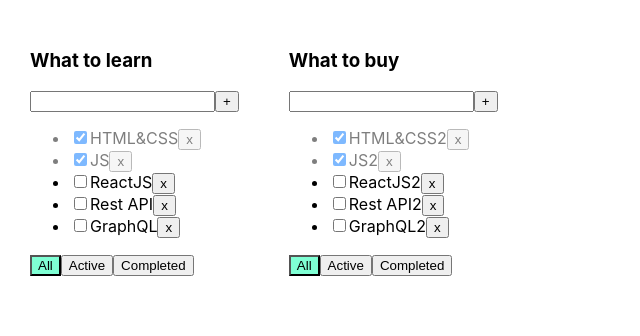
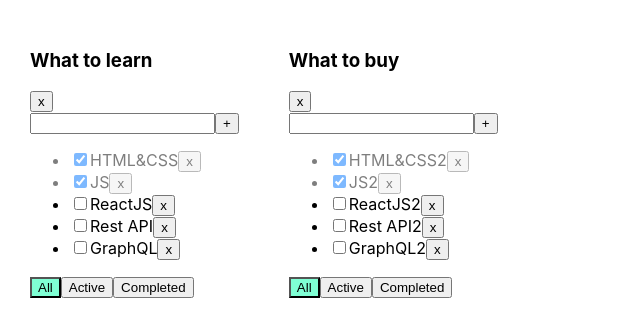
Before and after one commit to a-koloshva/microtasks, a React (Create React App) app: page / in a window 1280 px wide. Shown: the top 336 px of the page, without its empty margins (0-640 px from the left). Built offline with nearby package versions, Linux system fonts and the light colour scheme.

Commit message:
assosiation array

```diff
--- a/src/App.tsx
+++ b/src/App.tsx
@@ -3,11 +3,27 @@
 import { Todolist } from './Todolist';
 import { v1 } from 'uuid';
 
-export type todolistsType = {
+export type TodolistsType = {
   id: string;
   title: string;
+};
+
+type TasksType = {
+  [key: string]: DataFilterType;
+};
+
+type DataFilterType = {
+  data: TaskType[];
   filter: FilterValuesType;
 };
+
+type TaskType = {
+  id: string;
+  title: string;
+  isDone: boolean;
+};
+
+//TaskType[]
 
 export type FilterValuesType = 'all' | 'active' | 'completed';
 
@@ -15,78 +31,122 @@
   let todolistID1 = v1();
   let todolistID2 = v1();
 
-  let [todolists, setTodolists] = useState<Array<todolistsType>>([
-    { id: todolistID1, title: 'What to learn', filter: 'all' },
-    { id: todolistID2, title: 'What to buy', filter: 'all' },
+  // let [todolists, setTodolists] = useState<Array<todolistsType>>([
+  //   { id: todolistID1, title: 'What to learn', filter: 'all' },
+  //   { id: todolistID2, title: 'What to buy', filter: 'all' },
+  // ]);
+
+  // let [tasks, setTasks] = useState({
+  //   [todolistID1]: [
+  //     { id: v1(), title: 'HTML&CSS', isDone: true },
+  //     { id: v1(), title: 'JS', isDone: true },
+  //     { id: v1(), title: 'ReactJS', isDone: false },
+  //     { id: v1(), title: 'Rest API', isDone: false },
+  //     { id: v1(), title: 'GraphQL', isDone: false },
+  //   ],
+  //   [todolistID2]: [
+  //     { id: v1(), title: 'HTML&CSS2', isDone: true },
+  //     { id: v1(), title: 'JS2', isDone: true },
+  //     { id: v1(), title: 'ReactJS2', isDone: false },
+  //     { id: v1(), title: 'Rest API2', isDone: false },
+  //     { id: v1(), title: 'GraphQL2', isDone: false },
+  //   ],
+  // });
+
+  let [todolists, setTodolists] = useState<TodolistsType[]>([
+    { id: todolistID1, title: 'What to learn' },
+    { id: todolistID2, title: 'What to buy' },
   ]);
 
-  let [tasks, setTasks] = useState({
-    [todolistID1]: [
+  let [tasks, setTasks] = useState<TasksType>({
+    [todolistID1]: {
+      data: [
         { id: v1(), title: 'HTML&CSS', isDone: true },
         { id: v1(), title: 'JS', isDone: true },
         { id: v1(), title: 'ReactJS', isDone: false },
         { id: v1(), title: 'Rest API', isDone: false },
         { id: v1(), title: 'GraphQL', isDone: false },
       ],
-    [todolistID2]: [
+      filter: 'all',
+    },
+    [todolistID2]: {
+      data: [
         { id: v1(), title: 'HTML&CSS2', isDone: true },
         { id: v1(), title: 'JS2', isDone: true },
         { id: v1(), title: 'ReactJS2', isDone: false },
         { id: v1(), title: 'Rest API2', isDone: false },
         { id: v1(), title: 'GraphQL2', isDone: false },
       ],
+      filter: 'all',
+    },
   });
 
-  let obj = { id: todolistID1, title: 'What to learn', filter: 'all' };
-  console.log({ ...obj, filter: '123123' });
-
-  // function removeTask(todolistID: string, id: string) {
-  //   setTasks({ ...tasks, [todolistID]: tasks[todolistID].filter((t) => t.id !== id) });
-  // }
-
   function removeTask(todolistID: string, id: string) {
-    console.log(tasks[todolistID]);
+    // setTasks({ ...tasks, [todolistID]: tasks[todolistID].filter((task) => task.id !== id) });
+    setTasks({
+      ...tasks,
+      [todolistID]: {
+        ...tasks[todolistID],
+        data: tasks[todolistID].data.filter((task) => task.id !== id),
+      },
+    });
   }
 
   function addTask(todolistID: string, title: string) {
     let newTask = { id: v1(), title: title, isDone: false };
-    setTasks({ ...tasks, [todolistID]: [newTask, ...tasks[todolistID]] });
+    // setTasks({ ...tasks, [todolistID]: [newTask, ...tasks[todolistID]] });
+    setTasks({
+      ...tasks,
+      [todolistID]: { ...tasks[todolistID], data: [...tasks[todolistID].data, newTask] },
+    });
   }
 
   function changeStatus(todolistID: string, taskId: string, isDone: boolean) {
+    // setTasks({
+    //   ...tasks,
+    //   [todolistID]: tasks[todolistID].map((task) =>
+    //     task.id === taskId ? { ...task, isDone: isDone } : task,
+    //   ),
+    // });
     setTasks({
       ...tasks,
-      [todolistID]: tasks[todolistID].map((t) => (t.id === taskId ? { ...t, isDone: isDone } : t)),
+      [todolistID]: {
+        ...tasks[todolistID],
+        data: tasks[todolistID].data.map((task) =>
+          task.id === taskId ? { ...task, isDone: isDone } : task,
+        ),
+      },
     });
   }
 
-  // function changeFilter(todolistID: string, value: FilterValuesType) {
-  //   setTodolists(
-  //     todolists.map((filtered) =>
-  //       filtered.id === todolistID ? { ...filtered, filter: value } : filtered,
-  //     ),
-  //   );
-  // }
+  function changeFilter(todolistID: string, value: FilterValuesType) {
+    // setTodolists(
+    //   todolists.map((todolist) =>
+    //     todolist.id === todolistID ? { ...todolist, filter: value } : todolist,
+    //   ),
+    // );
+    setTasks({
+      ...tasks,
+      [todolistID]: { ...tasks[todolistID], filter: (tasks[todolistID].filter = value) },
+    });
+  }
 
-  function changeFilter(todolistID: string, value: FilterValuesType) {
-    // console.log([...todolists, todolists.map((todolist)=>todolist.id===todolistID ? {...todolist, filter: value} : todolist));
-    console.log(
-      todolists.map((todolist) =>
-        todolist.id === todolistID ? { ...todolist, filter: value } : todolist,
-      ),
-    );
+  function removeTodolist(todolistID: string) {
+    setTodolists(todolists.filter((todolist) => todolist.id !== todolistID));
+    delete tasks[todolistID];
+    setTasks({ ...tasks });
   }
 
   return (
     <div className="App">
       {todolists.map((mapTodolist) => {
-        let tasksForTodolist = tasks[mapTodolist.id];
+        let tasksForTodolist = tasks[mapTodolist.id].data;
 
-        if (mapTodolist.filter === 'active') {
-          tasksForTodolist = tasksForTodolist.filter((t) => t.isDone === false);
+        if (tasks[mapTodolist.id].filter === 'active') {
+          tasksForTodolist = tasks[mapTodolist.id].data.filter((t) => t.isDone === false);
         }
-        if (mapTodolist.filter === 'completed') {
-          tasksForTodolist = tasksForTodolist.filter((t) => t.isDone === true);
+        if (tasks[mapTodolist.id].filter === 'completed') {
+          tasksForTodolist = tasks[mapTodolist.id].data.filter((t) => t.isDone === true);
         }
 
         return (
@@ -94,12 +154,13 @@
             key={mapTodolist.id}
             todolistID={mapTodolist.id}
             title={mapTodolist.title}
+            filter={tasks[mapTodolist.id].filter}
             tasks={tasksForTodolist}
             removeTask={removeTask}
             changeFilter={changeFilter}
             addTask={addTask}
             changeTaskStatus={changeStatus}
-            filter={mapTodolist.filter}
+            removeTodolist={removeTodolist}
           />
         );
       })}
--- a/src/Todolist.tsx
+++ b/src/Todolist.tsx
@@ -16,6 +16,7 @@
   addTask: (todolistID: string, title: string) => void;
   changeTaskStatus: (todolistID: string, taskId: string, isDone: boolean) => void;
   filter: FilterValuesType;
+  removeTodolist: (id: string) => void;
 };
 
 export function Todolist(props: PropsType) {
@@ -46,9 +47,12 @@
   const onActiveClickHandler = () => props.changeFilter(props.todolistID, 'active');
   const onCompletedClickHandler = () => props.changeFilter(props.todolistID, 'completed');
 
+  const onClickRemoveTodolistHandler = () => props.removeTodolist(props.todolistID);
+
   return (
     <div>
       <h3>{props.title}</h3>
+      <button onClick={onClickRemoveTodolistHandler}>x</button>
       <div>
         <input
           value={title}
```
Lines whose indentation alone changed are shown as unchanged.
